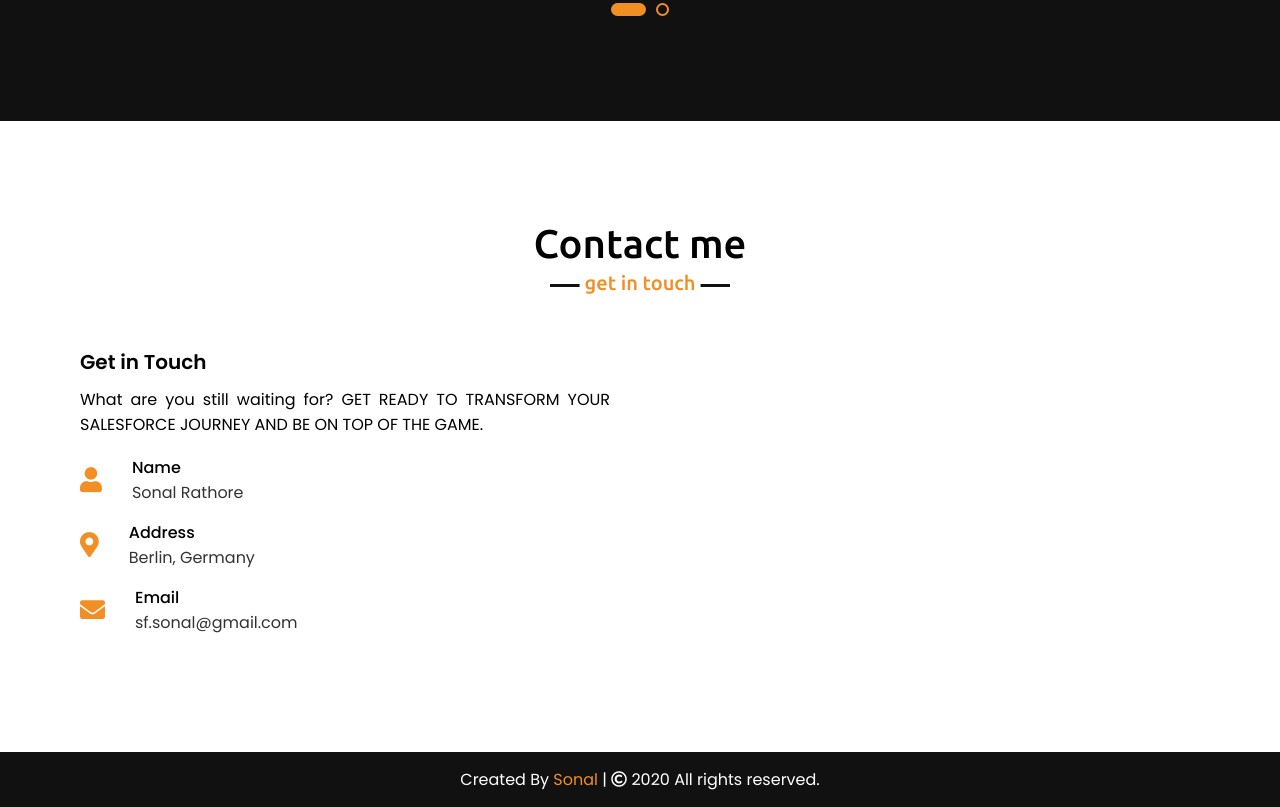
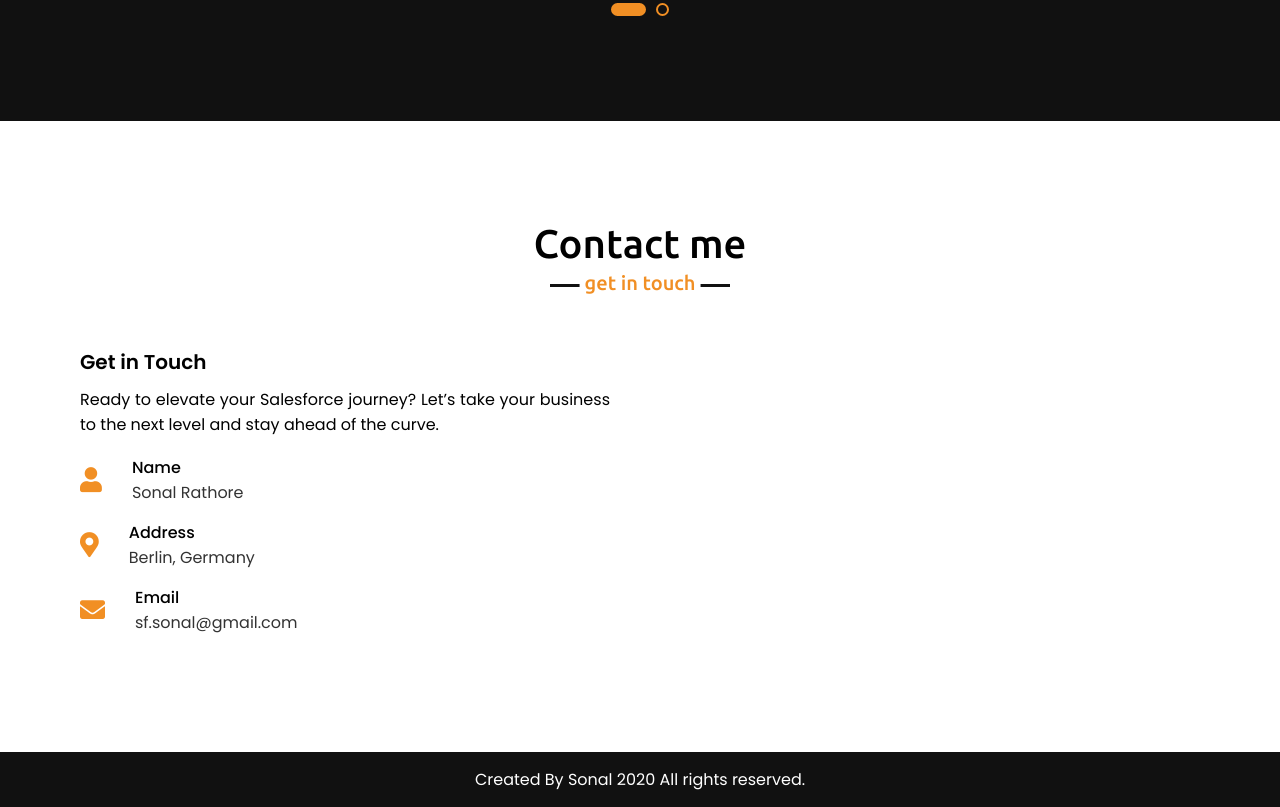
Before and after one commit to sf-sonal/sf-sonal.github.io, a plain HTML site: page index.html in a window 1280 px wide. Shown: the part 3884-4691 px from the top of the page. Drawn offline with nearby package versions, Linux system fonts and the light colour scheme.

Commit message:
Update index.html

```diff
--- a/index.html
+++ b/index.html
@@ -240,7 +240,7 @@ knowledge, skills, and experience building custom applications on the Lightning
             <div class="contact-content">
                 <div class="column left">
                     <div class="text">Get in Touch</div>
-                    <p>What are you still waiting for? GET READY TO TRANSFORM YOUR SALESFORCE JOURNEY AND BE ON TOP OF THE GAME.</p>
+                    <p>Ready to elevate your Salesforce journey? Let’s take your business to the next level and stay ahead of the curve.</p>
                     <div class="icons">
                         <div class="row">
                             <i class="fas fa-user"></i>
@@ -271,7 +271,7 @@ knowledge, skills, and experience building custom applications on the Lightning
 
     <!-- footer section start -->
     <footer>
-        <span>Created By <a href="https://www.codingnepalweb.com" target="_blank">Sonal</a> | <span class="far fa-copyright"></span> 2020 All rights reserved.</span>
+        <span>Created By Sonal 2020 All rights reserved.</span>
     </footer>
 
     <script src="script.js"></script>
```
